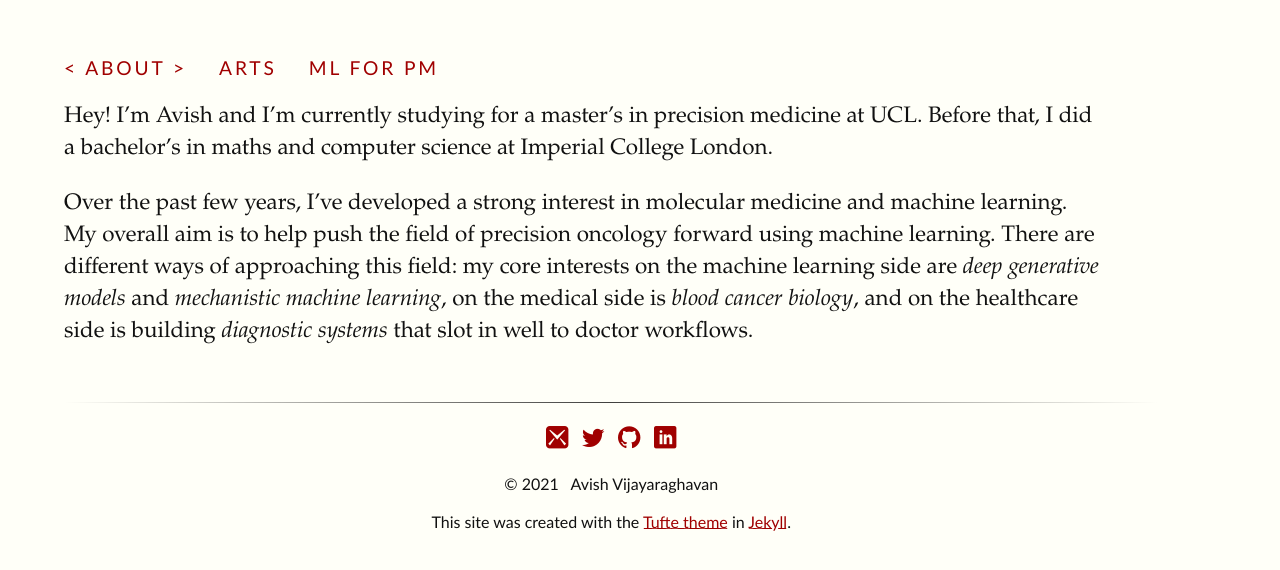
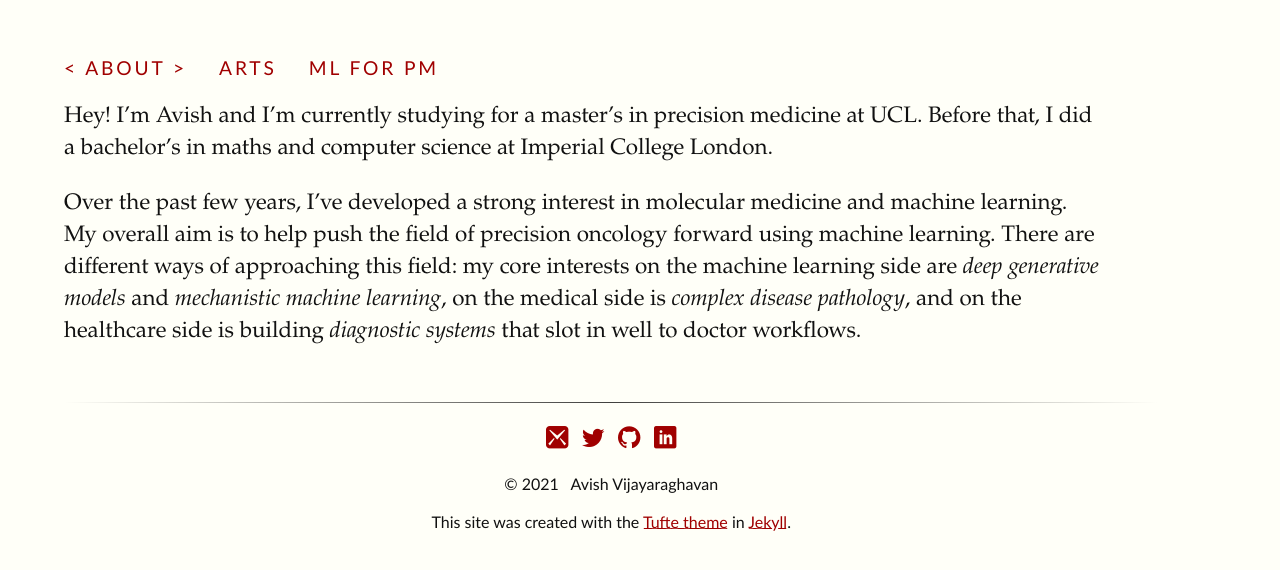
Before and after one commit to avishvj/avishvj.github.io, a Jekyll site: the page built from pages/about.md, in a window 1280 px wide. Shown: the top 570 px of the page. Built offline with Jekyll 4.4.1, drawn with Linux system fonts in a browser that asks for light colours; some web fonts are replaced.

Commit message:
change to about

```diff
--- a/pages/about.md
+++ b/pages/about.md
@@ -6,4 +6,4 @@ permalink: //
 
 Hey! I'm Avish and I'm currently studying for a master's in precision medicine at UCL. Before that, I did a bachelor's in maths and computer science at Imperial College London.
 
-Over the past few years, I've developed a strong interest in molecular medicine and machine learning. My overall aim is to help push the field of precision oncology forward using machine learning. There are different ways of approaching this field: my core interests on the machine learning side are *deep generative models* and *mechanistic machine learning*, on the medical side is *blood cancer biology*, and on the healthcare side is building *diagnostic systems* that slot in well to doctor workflows.
+Over the past few years, I've developed a strong interest in molecular medicine and machine learning. My overall aim is to help push the field of precision oncology forward using machine learning. There are different ways of approaching this field: my core interests on the machine learning side are *deep generative models* and *mechanistic machine learning*, on the medical side is *complex disease pathology*, and on the healthcare side is building *diagnostic systems* that slot in well to doctor workflows.
```
